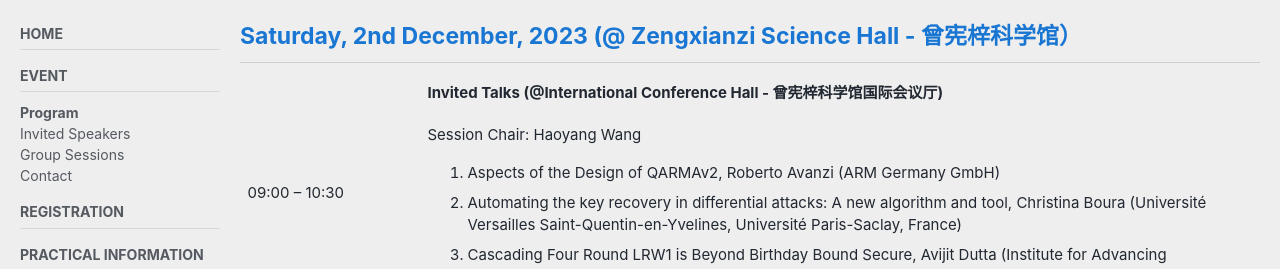
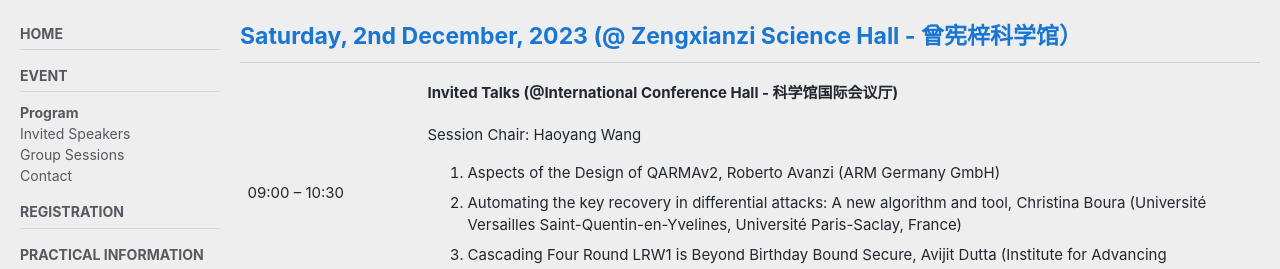
Before and after one commit to cryptanalysisbench/SATbench, a Jekyll site: the page built from program.md, in a window 1280 px wide and 900 px high, scrolled down 997 px. Shown: the part 177-446 px from the top of the window. Built offline with Jekyll 4.4.1, drawn with Linux system fonts in a browser that asks for light colours; cached includes are drawn as plain includes; nearby versions of some CDN libraries; our own code applies the rules of GitHub Pages for plain Markdown files.

Commit message:
Update program.md

```diff
--- a/program.md
+++ b/program.md
@@ -56,11 +56,11 @@ sidebar:
     </tr>
       <tr>
         <td>14:00 – 16:00</td>
-        <td><b>Group Discussion (@ Zengxianzi Science Hall - 曾宪梓科学馆)</b>
+        <td>
+          <b>Group Discussion (@ Zengxianzi Science Hall - 曾宪梓科学馆)</b>
         <ul>
           <li>@Rome 523, 512, 511-left, 511-right, 509, 313, 305, 3-Lab1, 3-Lab2, 3-Lab5, 520, 509 </li>
         </ul>
-
         </td>
     </tr>
       <tr>
@@ -81,7 +81,7 @@ sidebar:
 <table>
     <tr>
         <td width="180">09:00 – 10:30</td>
-        <td><p><b>Invited Talks (@International Conference Hall - 曾宪梓科学馆国际会议厅)</b></p>
+        <td><p><b>Invited Talks (@International Conference Hall - 科学馆国际会议厅)</b></p>
           Session Chair: Haoyang Wang
           <ol>
           <li>Aspects of the Design of QARMAv2, Roberto Avanzi (ARM Germany GmbH)</li>
```
